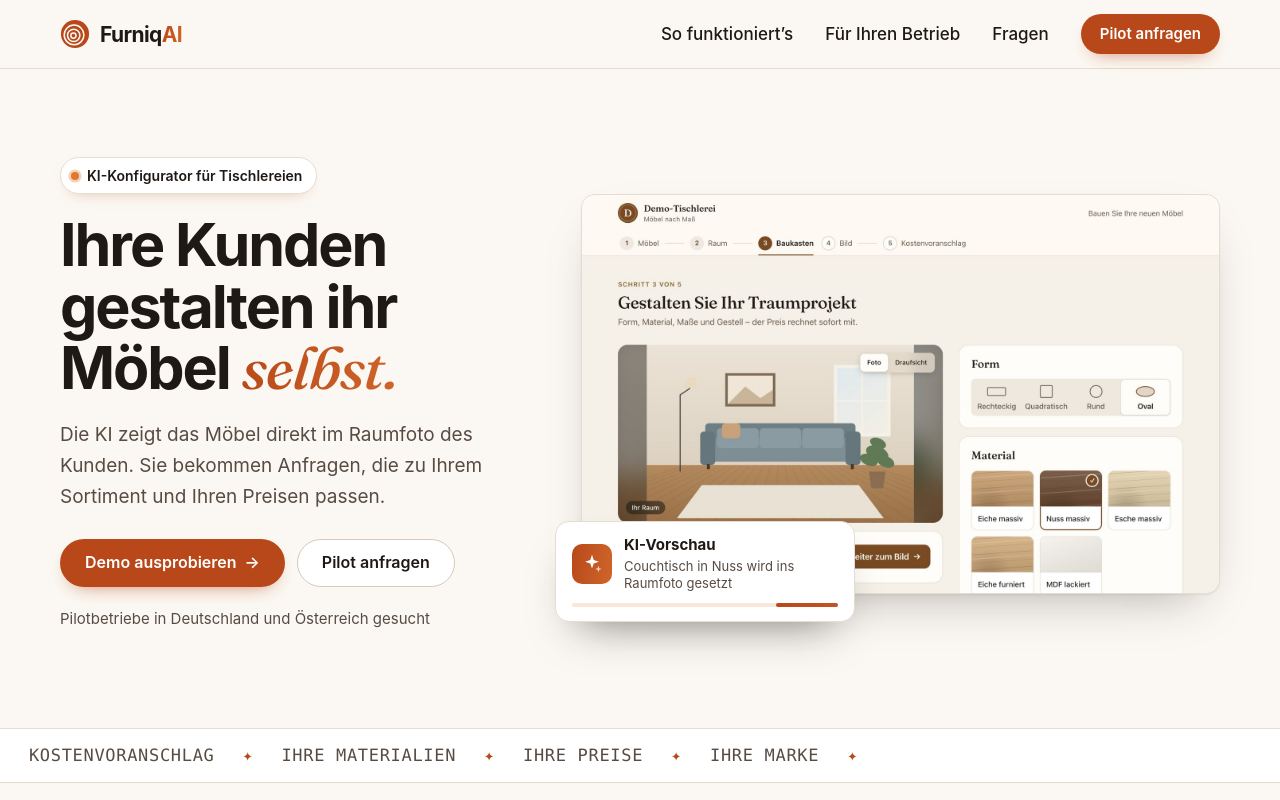
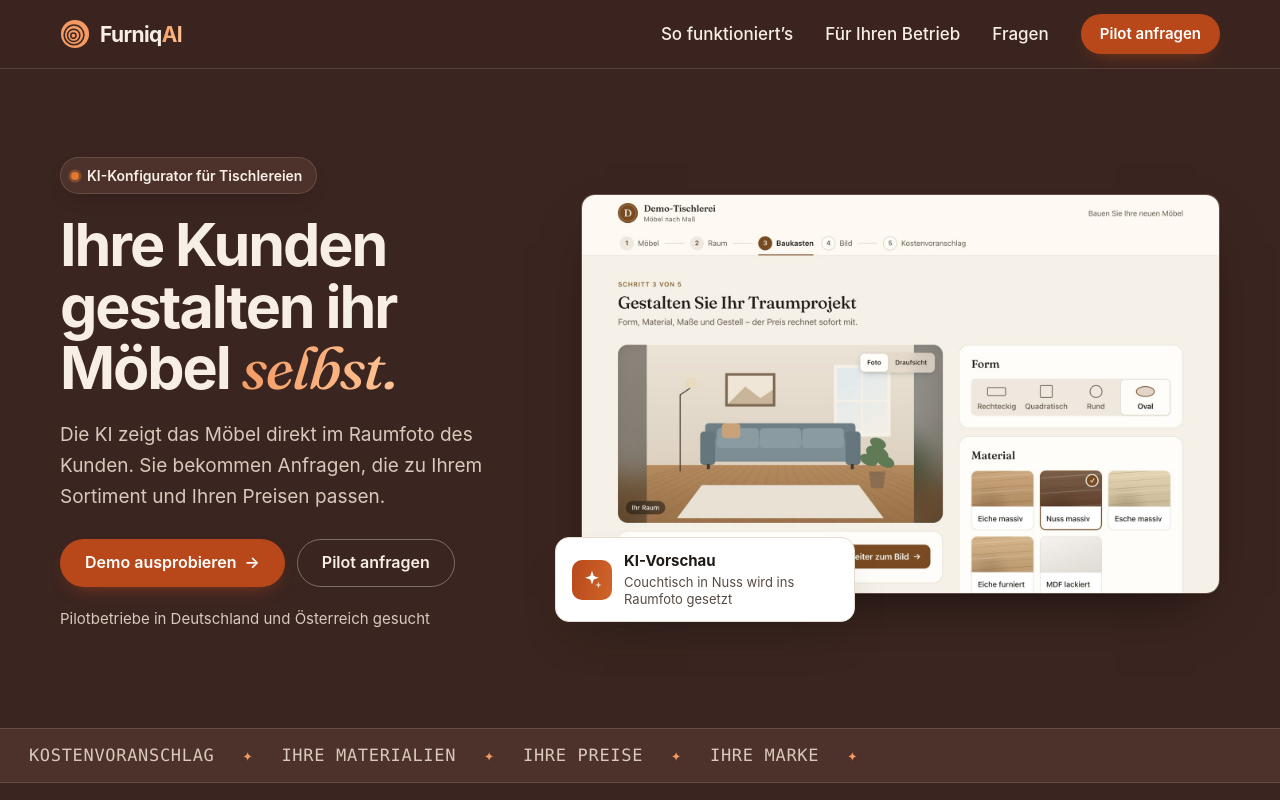
Before and after one commit to valentin1307/FurniqAI, a website: page tischlereien.html in a window 1280 px wide. Shown: the top 800 px of the page. Drawn offline with Linux system fonts and the light colour scheme.

Commit message:
Landingpage: Palisander-Grund, KI-Karte ohne Ladebalken
Ruhiger, einfarbiger Palisanderton als Grund (ohne Textur), helle Schrift
mit hohem Kontrast, Kupfer-Schrift in hellerem Ton. KI-Karte und Formular
bleiben hell mit eigenen Farbwerten. Logo-Ringe in Palisander. Entwurfshinweis
auf den Rechtsseiten wieder lesbar.

Co-Authored-By: Claude Opus 5.5 <noreply@anthropic.com>

```diff
--- a/css/landing.css
+++ b/css/landing.css
@@ -34,24 +34,27 @@
 }
 
 :root {
-  color-scheme: light;
-  --grund: #fbf8f3;         /* warmes Papierweiß, wie die Demo */
-  --grund-2: #f4eee6;       /* zweiter Abschnittston */
-  --flaeche: #ffffff;
-  --linie: #e6ddd2;
-  --text: #1f1915;          /* 16:1 auf --grund */
-  --text-2: #574b42;        /* 7.5:1 auf --grund-2 */
-  --akzent: #b8481a;        /* Kupfer; weiße Schrift 5.3:1, auf --grund 5:1 */
+  color-scheme: dark;
+  /* Palisander: ruhiger, dunkler rotbrauner Grund ohne Textur */
+  --grund: #3b2520;
+  --grund-2: #432a24;       /* zweiter Abschnittston, kaum heller */
+  --flaeche: #4d322b;       /* erhabene Flächen: Abzeichen, Laufband */
+  --linie: rgba(247, 239, 231, 0.14);
+  --text: #f7efe7;          /* 13:1 auf --grund */
+  --text-2: #d9c9bc;        /* 7.8:1 auf --grund-2 */
+  --akzent: #b8481a;        /* Kupfer für Flächen; weiße Schrift 5.3:1 */
   --akzent-dunkel: #933811;
+  --akzent-text: #f39a63;   /* Kupfer für Schrift und Linien auf Palisander, 6.5:1 */
   --akzent-hell: #e0782f;   /* nur Verlauf und Leuchten, nie für kleine Schrift */
-  --akzent-zart: #f8e7db;   /* Flächen hinter Symbolen */
+  --akzent-zart: rgba(243, 154, 99, 0.14);
   --verlauf: linear-gradient(100deg, var(--akzent) 0%, #d0662a 100%);
-  --dunkel: #241b16;        /* Pilot-Abschnitt */
+  --verlauf-text: linear-gradient(100deg, #f39a63 0%, #ffc596 100%);
+  --dunkel: #2a1915;        /* Pilot-Abschnitt, tiefer Palisander */
   --dunkel-text: #f7f0e8;
   --dunkel-text-2: #d6c8ba;
   --dunkel-akzent: #f2a477;
   --fehler: #a8321f;
-  --fokus: #d0662a;
+  --fokus: #f39a63;
 
   --serif: "Fraunces", "Iowan Old Style", Georgia, serif;
   --sans: -apple-system, BlinkMacSystemFont, "SF Pro Display", "Segoe UI", Roboto, "Helvetica Neue", Arial, sans-serif;
@@ -62,7 +65,7 @@
   --abstand: clamp(72px, 10vw, 128px);
   --r: 14px;
   --kopf: 68px;
-  --schatten: 0 1px 2px rgba(31, 25, 21, 0.06), 0 22px 48px -24px rgba(31, 25, 21, 0.38);
+  --schatten: 0 1px 2px rgba(0, 0, 0, 0.2), 0 26px 54px -24px rgba(0, 0, 0, 0.6);
   --weich: cubic-bezier(0.22, 0.8, 0.3, 1);
 }
 
@@ -85,8 +88,8 @@ body {
   overflow-x: clip;
 }
 img { display: block; max-width: 100%; height: auto; }
-a { color: var(--akzent); text-underline-offset: 3px; }
-a:hover { color: var(--akzent-dunkel); }
+a { color: var(--akzent-text); text-underline-offset: 3px; }
+a:hover { color: var(--text); }
 :focus-visible { outline: 3px solid var(--fokus); outline-offset: 3px; border-radius: 4px; }
 
 h1, h2, h3 { margin: 0; font-family: var(--sans); font-weight: 700; color: var(--text); text-wrap: balance; }
@@ -98,7 +101,7 @@ p { margin: 0; }
 /* Schlüsselwort: kursiv, Kupferverlauf (nur große Schrift, Kontrast ≥ 3.5:1) */
 h1 em, h2 em {
   font-family: var(--serif); font-style: italic; font-weight: 500; letter-spacing: -0.01em;
-  background: var(--verlauf); -webkit-background-clip: text; background-clip: text; color: transparent;
+  background: var(--verlauf-text); -webkit-background-clip: text; background-clip: text; color: transparent;
   padding-right: 0.06em;
 }
 .abschnitt-dunkel h2 em { background: linear-gradient(100deg, #f2a477, #ffc79f); -webkit-background-clip: text; background-clip: text; }
@@ -118,7 +121,7 @@ h1 em, h2 em {
 .kicker {
   justify-self: start;
   font: 600 0.8125rem/1.4 var(--mono); letter-spacing: 0.04em; text-transform: uppercase;
-  color: var(--akzent);
+  color: var(--akzent-text);
 }
 .kicker::before { content: "// "; opacity: 0.55; }
 
@@ -128,9 +131,9 @@ h1 em, h2 em {
   padding: 6px 14px 6px 10px; border-radius: 999px;
   background: var(--flaeche); border: 1px solid var(--linie);
   font-size: 0.875rem; font-weight: 600; color: var(--text);
-  box-shadow: 0 6px 18px -12px rgba(184, 72, 26, 0.6);
+  box-shadow: 0 8px 22px -14px rgba(0, 0, 0, 0.7);
 }
-.ki-abzeichen svg { color: var(--akzent); }
+.ki-abzeichen svg { color: var(--akzent-text); }
 .ki-punkt { width: 8px; height: 8px; border-radius: 50%; background: var(--akzent-hell); box-shadow: 0 0 0 0 rgba(224, 120, 47, 0.5); }
 .ki-marke {
   display: inline-block; vertical-align: 0.2em; margin-left: 8px;
@@ -151,8 +154,8 @@ h1 em, h2 em {
 .knopf:hover span[aria-hidden] { transform: translateX(3px); }
 .knopf-haupt { background: var(--akzent); color: #fff; box-shadow: 0 8px 20px -12px rgba(184, 72, 26, 0.9); }
 .knopf-haupt:hover { background: var(--akzent-dunkel); color: #fff; box-shadow: 0 12px 28px -12px rgba(184, 72, 26, 0.95); transform: translateY(-1px); }
-.knopf-rand { border-color: #d8c9b9; color: var(--text); background: var(--flaeche); }
-.knopf-rand:hover { border-color: var(--akzent); color: var(--akzent); transform: translateY(-1px); }
+.knopf-rand { border-color: rgba(247, 239, 231, 0.35); color: var(--text); background: transparent; }
+.knopf-rand:hover { border-color: var(--akzent-text); color: var(--akzent-text); transform: translateY(-1px); }
 .knopf-klein { min-height: 40px; padding: 8px 18px; font-size: 0.9375rem; }
 .knopf-voll { width: 100%; }
 .knopf:disabled { opacity: 0.6; cursor: progress; transform: none; }
@@ -160,7 +163,7 @@ h1 em, h2 em {
 /* ---------- Kopf ---------- */
 .kopf {
   position: sticky; top: 0; z-index: 50;
-  background: rgba(251, 248, 243, 0.94);
+  background: rgba(59, 37, 32, 0.92);
   -webkit-backdrop-filter: saturate(1.4) blur(10px); backdrop-filter: saturate(1.4) blur(10px);
   border-bottom: 1px solid var(--linie);
 }
@@ -176,8 +179,8 @@ h1 em, h2 em {
   font: 700 1.3125rem/1 var(--sans); color: var(--text); text-decoration: none; letter-spacing: -0.03em;
 }
 .marke:hover { color: var(--text); }
-.marke b { font-weight: 700; background: var(--verlauf); -webkit-background-clip: text; background-clip: text; color: transparent; }
-.marke-zeichen { color: var(--akzent); flex: none; }
+.marke b { font-weight: 700; background: var(--verlauf-text); -webkit-background-clip: text; background-clip: text; color: transparent; }
+.marke-zeichen { color: var(--akzent-text); flex: none; }
 
 #hauptnavigation { display: flex; align-items: center; gap: 32px; }
 #hauptnavigation a:not(.knopf) { color: var(--text); text-decoration: none; font-weight: 500; position: relative; }
@@ -199,7 +202,7 @@ h1 em, h2 em {
     flex-direction: column; align-items: stretch; gap: 0;
     padding: 8px var(--rand) 20px;
     background: var(--grund); border-bottom: 1px solid var(--linie);
-    box-shadow: 0 16px 24px -16px rgba(31, 25, 21, 0.25);
+    box-shadow: 0 16px 24px -16px rgba(0, 0, 0, 0.5);
   }
   #hauptnavigation[hidden] { display: none; }
   #hauptnavigation a:not(.knopf) { padding: 14px 0; border-bottom: 1px solid var(--linie); }
@@ -229,6 +232,14 @@ h1 em, h2 em {
 }
 .bild figcaption { margin-top: 12px; font-size: 0.9375rem; color: var(--text-2); }
 
+/* Helle Karten auf Palisander (KI-Karte, Formular): eigene helle Farbwerte, damit Schrift dunkel bleibt */
+.ki-karte, .formular-karte {
+  color-scheme: light;
+  --flaeche: #ffffff; --grund: #fbf8f3; --linie: #e6ddd2;
+  --text: #1f1915; --text-2: #574b42; --akzent-text: #b8481a; --fokus: #b8481a;
+  color: var(--text);
+}
+
 .held-bild { position: relative; }
 /* KI-Karte über dem Produktbild */
 .ki-karte {
@@ -244,8 +255,6 @@ h1 em, h2 em {
 }
 .ki-karte strong { font-size: 0.9375rem; line-height: 1.2; }
 .ki-karte small { font-size: 0.8125rem; color: var(--text-2); line-height: 1.3; }
-.ki-balken { grid-column: 1 / -1; height: 4px; margin-top: 8px; border-radius: 4px; background: var(--akzent-zart); overflow: hidden; }
-.ki-balken i { display: block; width: 72%; height: 100%; border-radius: inherit; background: var(--verlauf); }
 
 @media (max-width: 900px) {
   .held-raster { grid-template-columns: 1fr; }
@@ -264,7 +273,7 @@ h1 em, h2 em {
   font: 500 1.0625rem/1 var(--mono); text-transform: uppercase; letter-spacing: 0.04em; color: var(--text-2);
   transform: translateX(calc(var(--verschiebung, 0px) * -1));
 }
-.laufband-zeile b { color: var(--akzent); font-weight: 400; }
+.laufband-zeile b { color: var(--akzent-text); font-weight: 400; }
 
 /* ---------- Abschnitte ---------- */
 .abschnitt { padding: var(--abstand) 0; }
@@ -280,7 +289,7 @@ h1 em, h2 em {
 .drei li { display: grid; gap: 12px; align-content: start; }
 .drei .symbol {
   width: 52px; height: 52px; border-radius: 14px; display: grid; place-items: center;
-  background: var(--akzent-zart); color: var(--akzent);
+  background: var(--akzent-zart); color: var(--akzent-text);
 }
 .drei p { color: var(--text-2); }
 @media (max-width: 760px) { .drei { grid-template-columns: 1fr; } }
@@ -296,7 +305,7 @@ h1 em, h2 em {
 .schritt:nth-child(even) .schritt-text { justify-self: end; }
 .schritt-text { display: grid; gap: 10px; max-width: 26rem; }
 .schritt-nr {
-  justify-self: start; font: 600 0.8125rem/1 var(--mono); letter-spacing: 0.04em; color: var(--akzent);
+  justify-self: start; font: 600 0.8125rem/1 var(--mono); letter-spacing: 0.04em; color: var(--akzent-text);
   padding: 7px 10px; border-radius: 8px; background: var(--akzent-zart);
 }
 .schritt-text h3 { font-size: clamp(1.4rem, 2.2vw, 1.75rem); letter-spacing: -0.025em; }
@@ -312,7 +321,7 @@ h1 em, h2 em {
 .betrieb-raster { display: grid; grid-template-columns: minmax(0, 5fr) minmax(0, 7fr); gap: clamp(32px, 5vw, 64px); align-items: center; }
 .betrieb-raster .abschnitt-kopf { margin-bottom: 32px; }
 .vorteile { list-style: none; margin: 0; padding: 0; display: grid; gap: 22px; }
-.vorteile li { padding-left: 20px; border-left: 3px solid var(--akzent); display: grid; gap: 4px; }
+.vorteile li { padding-left: 20px; border-left: 3px solid var(--akzent-text); display: grid; gap: 4px; }
 .vorteile h3 { font-size: 1.0625rem; }
 .vorteile p { color: var(--text-2); }
 @media (max-width: 900px) { .betrieb-raster { grid-template-columns: 1fr; } }
@@ -331,11 +340,11 @@ h1 em, h2 em {
 .fragen summary::-webkit-details-marker { display: none; }
 .fragen summary::after {
   content: ""; flex: none; width: 10px; height: 10px; margin-right: 4px;
-  border-right: 2px solid var(--akzent); border-bottom: 2px solid var(--akzent);
+  border-right: 2px solid var(--akzent-text); border-bottom: 2px solid var(--akzent-text);
   transform: translateY(-3px) rotate(45deg); transition: transform 0.3s var(--weich);
 }
 .fragen details[open] summary::after { transform: translateY(2px) rotate(-135deg); }
-.fragen summary:hover { color: var(--akzent); }
+.fragen summary:hover { color: var(--akzent-text); }
 .fragen details p { padding: 0 32px 22px 0; color: var(--text-2); }
 @media (max-width: 860px) { .fragen-raster { grid-template-columns: 1fr; } }
 
@@ -400,7 +409,7 @@ h1 em, h2 em {
 .fuss .marke { font-size: 1.125rem; }
 .fuss nav { display: flex; flex-wrap: wrap; gap: 8px 28px; }
 .fuss nav a { color: var(--text-2); text-decoration: none; }
-.fuss nav a:hover { color: var(--akzent); text-decoration: underline; }
+.fuss nav a:hover { color: var(--akzent-text); text-decoration: underline; }
 
 /* ---------- Rechtstexte (Impressum, Datenschutz) ---------- */
 .rechtstext { padding: clamp(40px, 7vw, 80px) 0 var(--abstand); }
@@ -408,7 +417,7 @@ h1 em, h2 em {
 .rechtstext h1 { margin: 10px 0 24px; }
 .rechtstext h2 { font-size: 1.375rem; margin: 40px 0 10px; letter-spacing: -0.02em; }
 .rechtstext p:not(.kicker), .rechtstext ul { margin: 0 0 14px; color: var(--text-2); }
-.rechtstext .entwurf { padding: 14px 16px; border-radius: 10px; background: #fbf0d9; color: #5e4310; border: 1px solid #ecd49d; }
+.rechtstext p.entwurf { padding: 14px 16px; border-radius: 10px; background: #fbf0d9; color: #5e4310; border: 1px solid #ecd49d; }
 .platzhalter { background: #fbf0d9; color: #5e4310; padding: 0 4px; border-radius: 4px; }
 .leise { font-size: 0.9375rem; }
 
@@ -432,11 +441,9 @@ html.bewegt .ki-karte { animation: karte-rein 0.7s var(--weich) 0.85s backwards;
 html.bewegt .held-bild img { transform: translateY(calc(var(--aus, 0) * -24px)) scale(calc(1 - var(--aus, 0) * 0.03)); }
 html.bewegt .ki-karte { transform: translateY(calc(var(--aus, 0) * -64px)); }
 
-/* KI arbeitet: pulsierender Punkt und laufender Balken */
+/* KI aktiv: pulsierender Punkt */
 @keyframes pulsieren { 70% { box-shadow: 0 0 0 8px rgba(224, 120, 47, 0); } 100% { box-shadow: 0 0 0 0 rgba(224, 120, 47, 0); } }
-@keyframes rechnen { 0% { translate: -100% 0; } 100% { translate: 140% 0; } }
 html.bewegt .ki-punkt { animation: pulsieren 2.2s ease-out infinite; }
-html.bewegt .ki-balken i { width: 55%; animation: rechnen 2.4s var(--weich) infinite; }
 
 /* Kicker tippen sich ein */
 html.bewegt [data-tippen] { clip-path: inset(0 100% 0 0); }
--- a/tischlereien.html
+++ b/tischlereien.html
@@ -5,7 +5,7 @@
   <meta name="viewport" content="width=device-width, initial-scale=1, viewport-fit=cover">
   <title>FurniqAI – KI-Möbel-Konfigurator für Tischlereien</title>
   <meta name="description" content="Ein Konfigurator unter Ihrem Namen: Raumfoto, Baukasten mit Ihren Materialien und Preisen, KI-Vorschau im Raum des Kunden. Pilotbetriebe in Deutschland und Österreich gesucht.">
-  <meta name="theme-color" content="#fbf8f3">
+  <meta name="theme-color" content="#3b2520">
   <link rel="preload" href="fonts/fraunces-latin-normal.woff2" as="font" type="font/woff2" crossorigin>
   <link rel="stylesheet" href="css/landing.css">
 </head>
@@ -15,7 +15,7 @@
   <header class="kopf">
     <div class="innen">
       <a class="marke" href="#top" aria-label="FurniqAI, zum Seitenanfang">
-        <svg class="marke-zeichen" viewBox="0 0 32 32" width="30" height="30" aria-hidden="true"><circle cx="16" cy="16" r="15" fill="currentColor"/><g fill="none" stroke="#fbf8f3" stroke-width="1.6"><circle cx="15" cy="17" r="10.5"/><circle cx="14.6" cy="17.4" r="6.6"/><circle cx="14.3" cy="17.7" r="2.8"/></g></svg>
+        <svg class="marke-zeichen" viewBox="0 0 32 32" width="30" height="30" aria-hidden="true"><circle cx="16" cy="16" r="15" fill="currentColor"/><g fill="none" stroke="#3b2520" stroke-width="1.6"><circle cx="15" cy="17" r="10.5"/><circle cx="14.6" cy="17.4" r="6.6"/><circle cx="14.3" cy="17.7" r="2.8"/></g></svg>
         <span>Furniq<b>AI</b></span>
       </a>
       <button type="button" class="menue-knopf" id="menue-knopf" aria-expanded="false" aria-controls="hauptnavigation">
@@ -51,7 +51,6 @@
             <span class="ki-symbol"><svg viewBox="0 0 24 24" width="22" height="22" fill="currentColor"><path d="M12 2l1.9 5.6L19.5 9.5l-5.6 1.9L12 17l-1.9-5.6L4.5 9.5l5.6-1.9z"/><path d="M19 14l.9 2.6 2.6.9-2.6.9L19 21l-.9-2.6-2.6-.9 2.6-.9z" opacity=".75"/></svg></span>
             <strong>KI-Vorschau</strong>
             <small>Couchtisch in Nuss wird ins Raumfoto gesetzt</small>
-            <span class="ki-balken"><i></i></span>
           </div>
         </figure>
       </div>
@@ -277,7 +276,7 @@
   <footer class="fuss">
     <div class="innen">
       <a class="marke" href="#top">
-        <svg class="marke-zeichen" viewBox="0 0 32 32" width="26" height="26" aria-hidden="true"><circle cx="16" cy="16" r="15" fill="currentColor"/><g fill="none" stroke="#fbf8f3" stroke-width="1.6"><circle cx="15" cy="17" r="10.5"/><circle cx="14.6" cy="17.4" r="6.6"/><circle cx="14.3" cy="17.7" r="2.8"/></g></svg>
+        <svg class="marke-zeichen" viewBox="0 0 32 32" width="26" height="26" aria-hidden="true"><circle cx="16" cy="16" r="15" fill="currentColor"/><g fill="none" stroke="#3b2520" stroke-width="1.6"><circle cx="15" cy="17" r="10.5"/><circle cx="14.6" cy="17.4" r="6.6"/><circle cx="14.3" cy="17.7" r="2.8"/></g></svg>
         <span>Furniq<b>AI</b></span>
       </a>
       <nav aria-label="Weitere Seiten">
```
Also changed, not shown: datenschutz.html (+3 -3 lines), impressum.html (+3 -3 lines).
